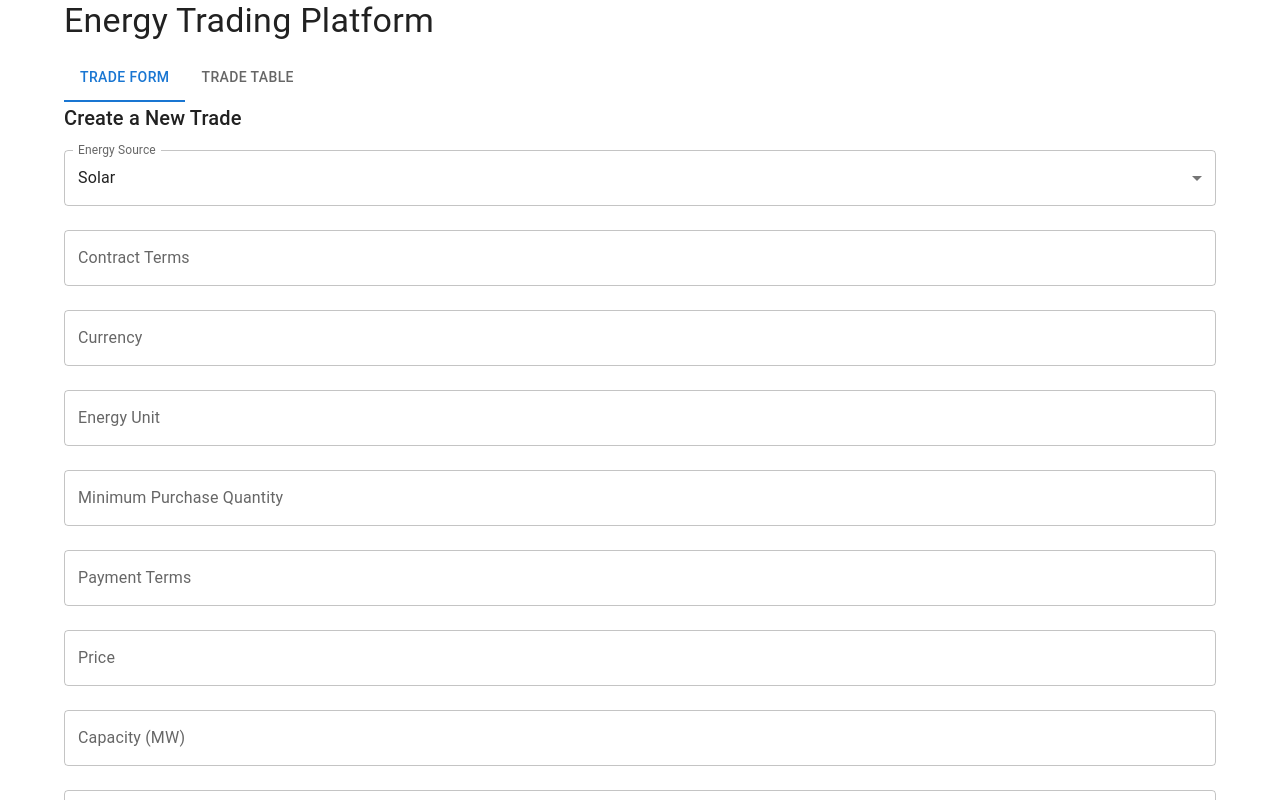
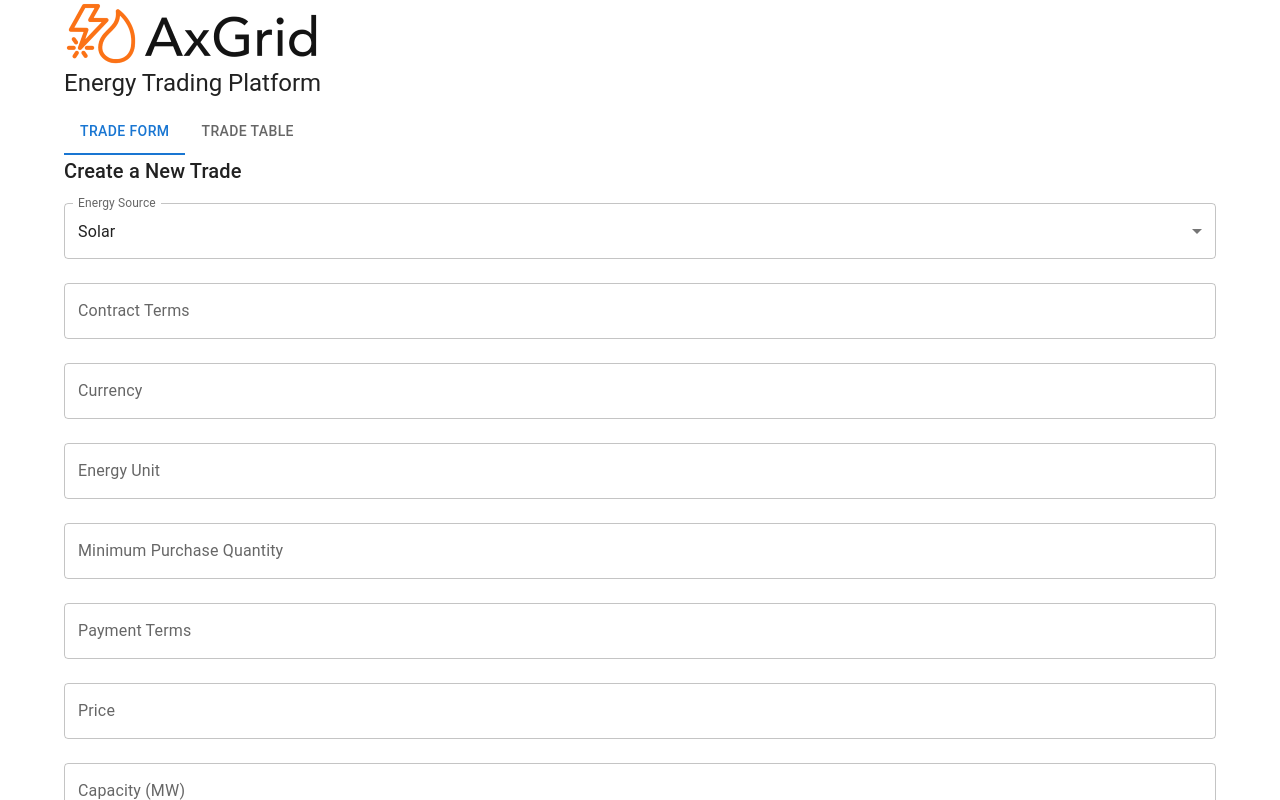
Before and after one commit to Cinema180/axgrid, a React (Create React App) app: page / in a window 1280 px wide. Shown: the top 800 px of the page. Built offline with nearby package versions, Linux system fonts and the light colour scheme; the HTML template or start-up script is replaced by a standard one.

Commit message:
Added logo.

```diff
--- a/src/components/Navigation.tsx
+++ b/src/components/Navigation.tsx
@@ -1,9 +1,10 @@
 import React, { useState } from 'react';
 import { useNavigate } from 'react-router-dom';
-import { Tabs, Tab, Typography } from '@mui/material';
+import { Tabs, Tab, Typography, Box, Avatar } from '@mui/material';
 import TradeForm from './TradeForm';
 import TradeTable from './TradeTable';
 import TabPanel from './TabPanel';
+import logo from '../resources/axgrid_logo_transparent_small.png';
 
 function Navigation() {
   const [value, setValue] = useState(0);
@@ -20,7 +21,14 @@ function Navigation() {
 
   return (
     <div>
-      <Typography variant="h4" gutterBottom>
+      <Box display="flex" alignItems="center">
+        <Avatar
+          alt="Platform Logo"
+          src={logo}
+          sx={{ width: 256, height: 67, borderRadius: 2 }}
+        />
+      </Box>
+      <Typography variant="h5" gutterBottom>
         Energy Trading Platform
       </Typography>
 
```
